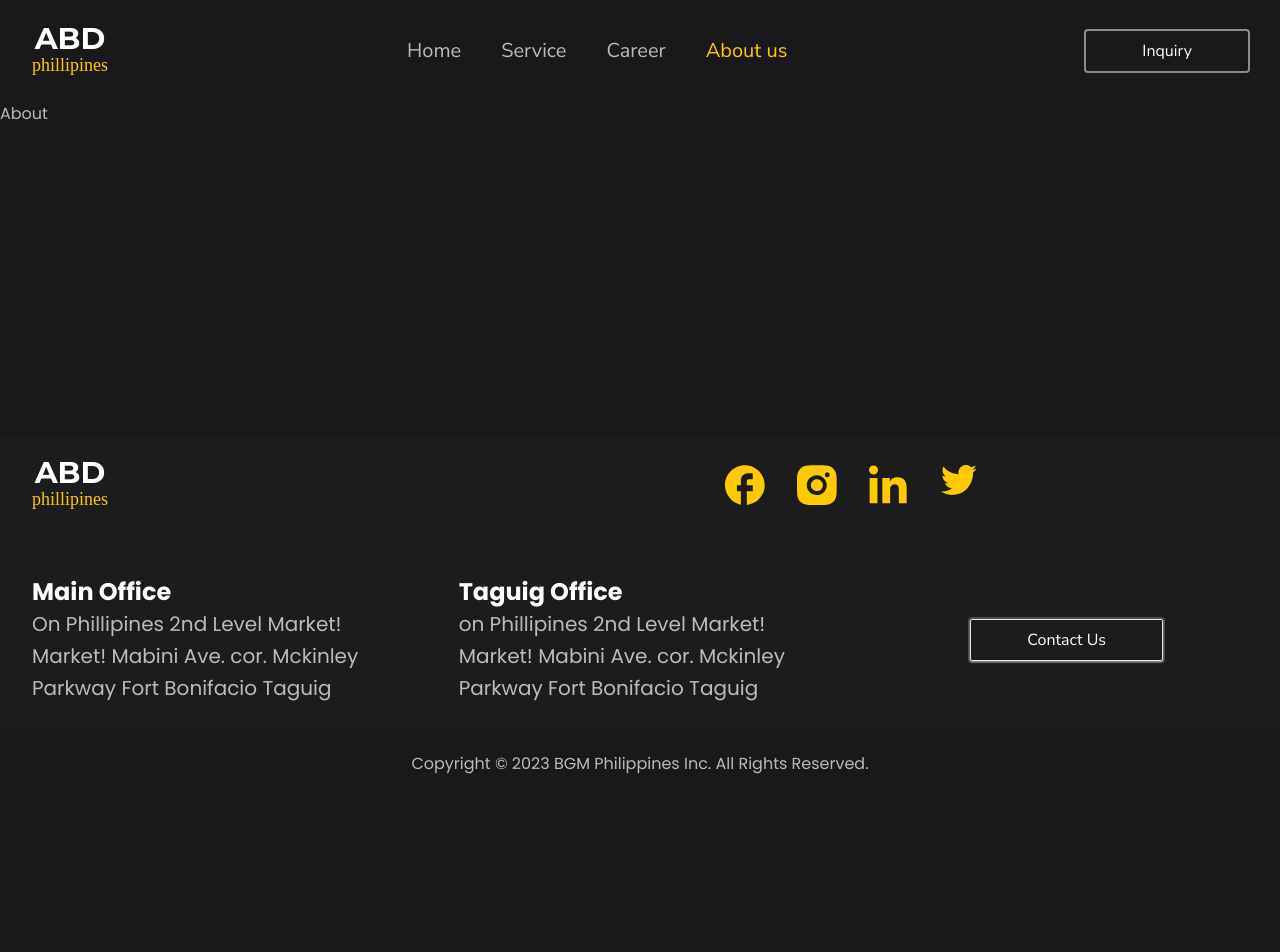
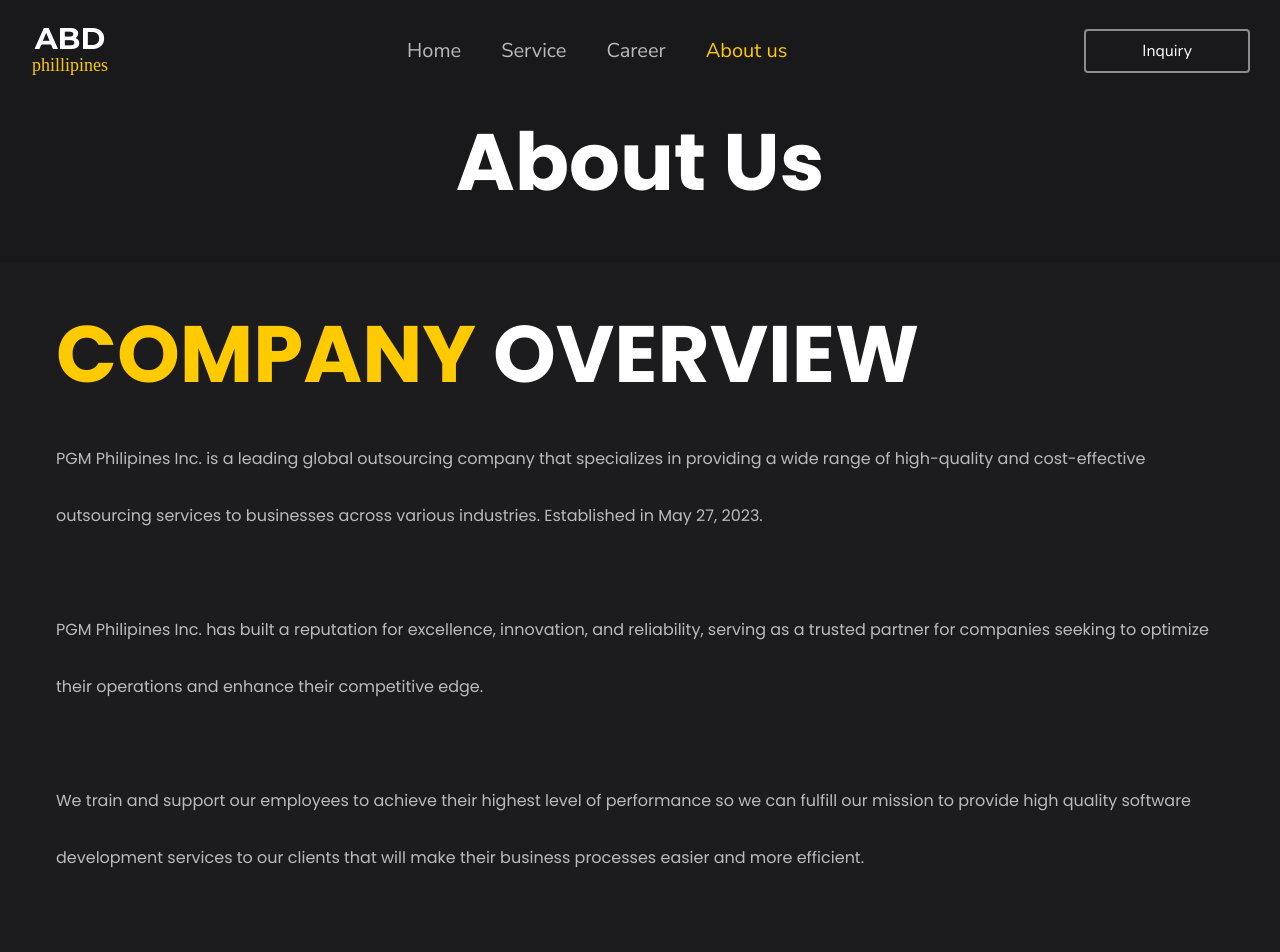
Before and after one commit to hannie404/ABDevify, a React (Vite) app: page /about in a window 1280 px wide. Shown: the top 952 px of the page. Before the commit the page ends 800 px from the top, so only its background shows below. Built offline with nearby package versions, Linux system fonts and the light colour scheme; a web font is replaced by a local one.

Commit message:
making about page

```diff
--- a/src/index.css
+++ b/src/index.css
@@ -625,6 +625,26 @@ video {
   margin-top: auto;
 }
 
+.ml-20{
+  margin-left: 5rem;
+}
+
+.mr-20{
+  margin-right: 5rem;
+}
+
+.mt-10{
+  margin-top: 2.5rem;
+}
+
+.ml-10{
+  margin-left: 2.5rem;
+}
+
+.mr-10{
+  margin-right: 2.5rem;
+}
+
 .block{
   display: block;
 }
@@ -669,6 +689,14 @@ video {
   max-width: 64rem;
 }
 
+.max-w-full{
+  max-width: 100%;
+}
+
+.grow{
+  flex-grow: 1;
+}
+
 .basis-5\/6{
   flex-basis: 83.333333%;
 }
@@ -711,6 +739,10 @@ video {
 
 .gap-8{
   gap: 2rem;
+}
+
+.gap-2{
+  gap: 0.5rem;
 }
 
 .space-x-10 > :not([hidden]) ~ :not([hidden]){
@@ -809,14 +841,14 @@ video {
   padding-right: 2rem;
 }
 
-.py-10{
-  padding-top: 2.5rem;
-  padding-bottom: 2.5rem;
-}
-
 .py-2{
   padding-top: 0.5rem;
   padding-bottom: 0.5rem;
+}
+
+.py-20{
+  padding-top: 5rem;
+  padding-bottom: 5rem;
 }
 
 .py-3{
@@ -834,28 +866,31 @@ video {
   padding-bottom: 2rem;
 }
 
-.py-12{
-  padding-top: 3rem;
-  padding-bottom: 3rem;
+.py-4{
+  padding-top: 1rem;
+  padding-bottom: 1rem;
 }
 
-.py-16{
-  padding-top: 4rem;
-  padding-bottom: 4rem;
+.px-2{
+  padding-left: 0.5rem;
+  padding-right: 0.5rem;
 }
 
-.py-24{
-  padding-top: 6rem;
-  padding-bottom: 6rem;
+.py-40{
+  padding-top: 10rem;
+  padding-bottom: 10rem;
 }
 
-.py-20{
-  padding-top: 5rem;
-  padding-bottom: 5rem;
+.text-left{
+  text-align: left;
 }
 
 .text-center{
   text-align: center;
+}
+
+.text-right{
+  text-align: right;
 }
 
 .text-justify{
@@ -1235,6 +1270,19 @@ svg {
   .sm\:self-center{
     align-self: center;
   }
+
+  .sm\:text-center{
+    text-align: center;
+  }
+
+  .sm\:text-4xl{
+    font-size: 2.25rem;
+    line-height: 2.5rem;
+  }
+
+  .sm\:leading-\[57px\]{
+    line-height: 57px;
+  }
 }
 
 @media (min-width: 768px){
@@ -1272,6 +1320,14 @@ svg {
 
   .md\:gap-8{
     gap: 2rem;
+  }
+
+  .md\:text-left{
+    text-align: left;
+  }
+
+  .md\:text-center{
+    text-align: center;
   }
 
   .md\:text-start{
@@ -1323,14 +1379,6 @@ svg {
     transform: translate(var(--tw-translate-x), var(--tw-translate-y)) rotate(var(--tw-rotate)) skewX(var(--tw-skew-x)) skewY(var(--tw-skew-y)) scaleX(var(--tw-scale-x)) scaleY(var(--tw-scale-y));
   }
 
-  .lg\:grid-cols-2{
-    grid-template-columns: repeat(2, minmax(0, 1fr));
-  }
-
-  .lg\:grid-rows-\[auto_minmax\(0\2c _1fr\)\]{
-    grid-template-rows: auto minmax(0, 1fr);
-  }
-
   .lg\:flex-row{
     flex-direction: row;
   }
@@ -1348,14 +1396,22 @@ svg {
     padding-right: 3.5rem;
   }
 
+  .lg\:py-10{
+    padding-top: 2.5rem;
+    padding-bottom: 2.5rem;
+  }
+
   .lg\:py-16{
     padding-top: 4rem;
     padding-bottom: 4rem;
   }
 
-  .lg\:py-10{
-    padding-top: 2.5rem;
-    padding-bottom: 2.5rem;
+  .lg\:text-left{
+    text-align: left;
+  }
+
+  .lg\:text-center{
+    text-align: center;
   }
 
   .lg\:text-start{
@@ -1402,3 +1458,9 @@ svg {
     line-height: 84px;
   }
 }
+
+@media (min-width: 1280px){
+  .xl\:text-left{
+    text-align: left;
+  }
+}
--- a/src/pages/about/About.jsx
+++ b/src/pages/about/About.jsx
@@ -1,5 +1,7 @@
+import { CompanyOverview } from './section';
+
 const About = () => {
-    return <div>About</div>;
+    return <CompanyOverview />;
 };
 
 export default About;
--- /dev/null
+++ b/src/pages/about/section/CompanyOverview.jsx
@@ -0,0 +1,48 @@
+import React from 'react';
+
+const CompanyOverview = () => {
+    return (
+        <div>
+            <p className="text-center text-[34px] font-bold text-secondary-50 lg:text-[80px]">
+                About Us
+            </p>
+            <section className="container mx-auto mt-10 max-w-full bg-[#1E1E20]/60 px-4 py-8 sm:text-center md:text-left">
+                <div className="ml-10 mr-10 grid gap-4 ">
+                    <h1 className="text-[34px] font-bold lg:text-[80px]">
+                        <span className="text-accent-500">COMPANY</span>{' '}
+                        <span className="text-secondary-50">OVERVIEW</span>
+                    </h1>
+                    <h2 className=" text-base leading-6 sm:leading-[57px] lg:text-left">
+                        <p>
+                            PGM Philipines Inc. is a leading global outsourcing company that
+                            specializes in providing a wide range of high-quality and cost-effective
+                            outsourcing services to businesses across various industries.
+                            Established in May 27, 2023.
+                        </p>
+                        <br />
+                        <p>
+                            PGM Philipines Inc. has built a reputation for excellence, innovation,
+                            and reliability, serving as a trusted partner for companies seeking to
+                            optimize their operations and enhance their competitive edge.
+                        </p>
+                        <br />
+                        <p>
+                            We train and support our employees to achieve their highest level of
+                            performance so we can fulfill our mission to provide high quality
+                            software development services to our clients that will make their
+                            business processes easier and more efficient.
+                        </p>
+                        <br />
+                        <p>
+                            Our goal is to continue being a management that keeps the business grow
+                            and continuously maintains and improves the quality of lives of our
+                            employees and clients.
+                        </p>
+                    </h2>
+                </div>
+            </section>
+        </div>
+    );
+};
+
+export default CompanyOverview;
--- /dev/null
+++ b/src/pages/about/section/index.js
@@ -0,0 +1 @@
+export { default as CompanyOverview } from './CompanyOverview';
```
